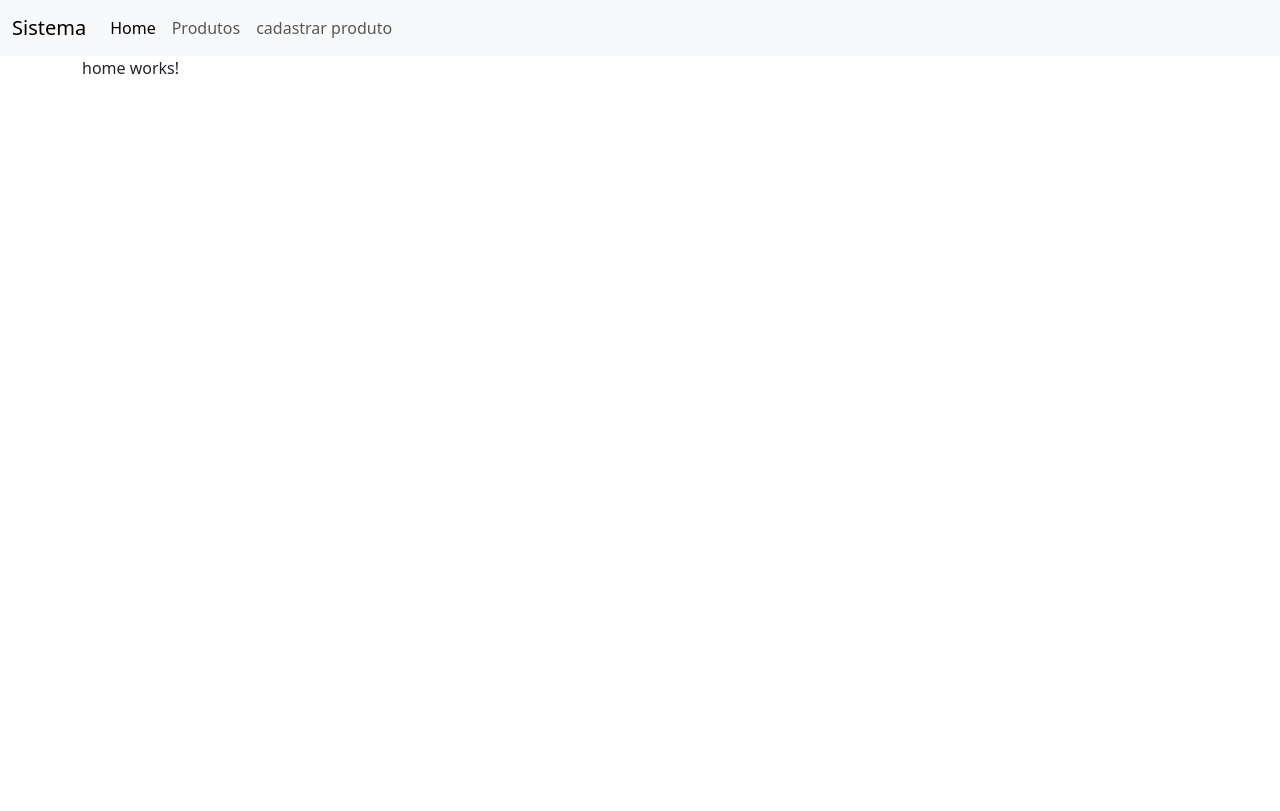
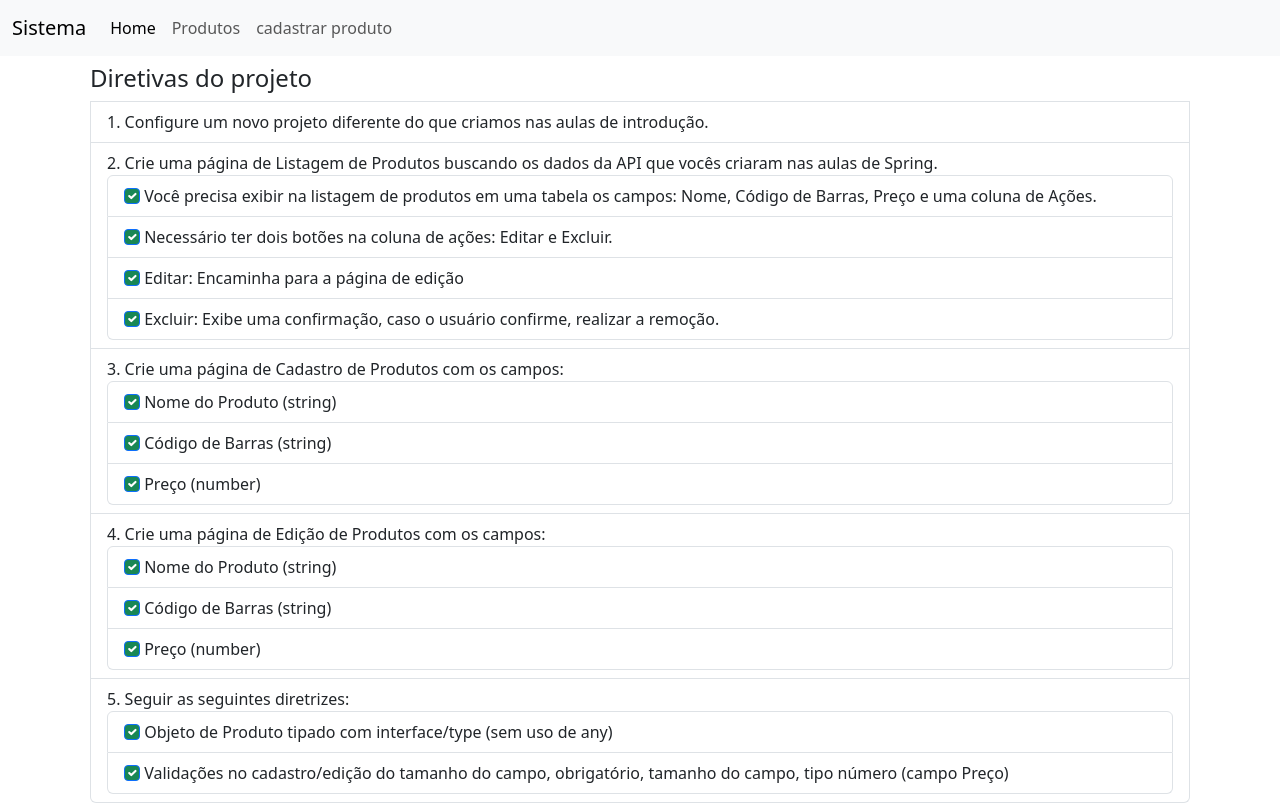
Before and after one commit to Danilosrr/JPs-minsait, an Angular app in the folder JPs_frontend/: page / in a window 1280 px wide. Built offline with nearby package versions, Linux system fonts and the light colour scheme.

Commit message:
home updated

```diff
--- a/JPs_frontend/src/app/pages/home/home.component.html
+++ b/JPs_frontend/src/app/pages/home/home.component.html
@@ -1 +1,78 @@
-<p>home works!</p>
+<ol class="list-group list-group-numbered p-2">
+<p class="h4">Diretivas do projeto</p>
+  <li class="list-group-item">
+    Configure um novo projeto diferente do que criamos nas aulas de introdução.
+  </li>
+  <li class="list-group-item">
+    Crie uma página de Listagem de Produtos buscando os dados da API que vocês
+    criaram nas aulas de Spring.
+    <ul class="list-group">
+      <li class="list-group-item">
+        <input class="form-check-input bg-success" type="checkbox" style="pointer-events: none" checked/>
+        Você precisa exibir na listagem de produtos em uma tabela os campos:
+        Nome, Código de Barras, Preço e uma coluna de Ações.
+      </li>
+      <li class="list-group-item">
+        <input class="form-check-input bg-success" type="checkbox" style="pointer-events: none" checked/>
+        Necessário ter dois botões na coluna de ações: Editar e Excluir.
+      </li>
+      <li class="list-group-item">
+        <input class="form-check-input bg-success" type="checkbox" style="pointer-events: none" checked/>
+        Editar: Encaminha para a página de edição
+      </li>
+      <li class="list-group-item">
+        <input class="form-check-input bg-success" type="checkbox" style="pointer-events: none" checked/>
+        Excluir: Exibe uma confirmação, caso o usuário confirme, realizar a
+        remoção.
+      </li>
+    </ul>
+  </li>
+  <li class="list-group-item">
+    Crie uma página de Cadastro de Produtos com os campos:
+    <ul class="list-group">
+      <li class="list-group-item">
+        <input class="form-check-input bg-success" type="checkbox" style="pointer-events: none" checked/>
+        Nome do Produto (string)
+      </li>
+      <li class="list-group-item">
+        <input class="form-check-input bg-success" type="checkbox" style="pointer-events: none" checked/>
+        Código de Barras (string)
+      </li>
+      <li class="list-group-item">
+        <input class="form-check-input bg-success" type="checkbox" style="pointer-events: none" checked/>
+        Preço (number)
+      </li>
+    </ul>
+  </li>
+  <li class="list-group-item">
+    Crie uma página de Edição de Produtos com os campos:
+    <ul class="list-group">
+      <li class="list-group-item">
+        <input class="form-check-input bg-success" type="checkbox" style="pointer-events: none" checked/>
+        Nome do Produto (string)
+      </li>
+      <li class="list-group-item">
+        <input class="form-check-input bg-success" type="checkbox" style="pointer-events: none" checked/>
+        Código de Barras (string)
+      </li>
+      <li class="list-group-item">
+        <input class="form-check-input bg-success" type="checkbox" style="pointer-events: none" checked/>
+        Preço (number)
+      </li>
+    </ul>
+  </li>
+  <li class="list-group-item">
+    Seguir as seguintes diretrizes:
+    <ul class="list-group">
+      <li class="list-group-item">
+        <input class="form-check-input bg-success" type="checkbox" style="pointer-events: none" checked/>
+        Objeto de Produto tipado com interface/type (sem uso de any)
+      </li>
+      <li class="list-group-item">
+        <input class="form-check-input bg-success" type="checkbox" style="pointer-events: none" checked/>
+        Validações no cadastro/edição do tamanho do campo, obrigatório, tamanho
+        do campo, tipo número (campo Preço)
+      </li>
+    </ul>
+  </li>
+</ol>
```
Also changed, not shown: JPs_frontend/src/app/pages/produtos/produtos.component.html (+18 -8 lines).
